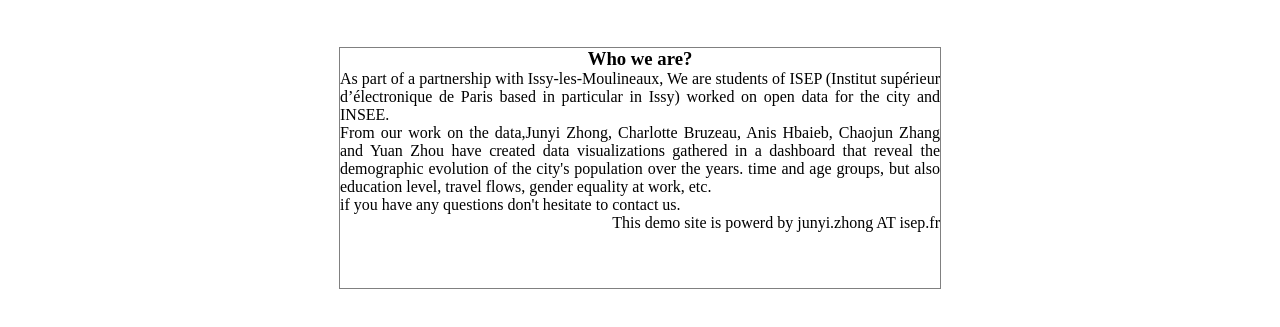
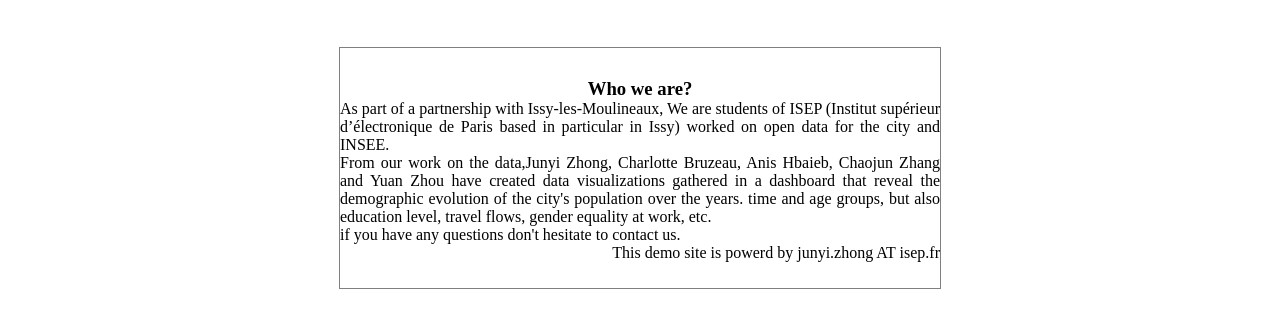
Before and after one commit to Jooeys/jooeys.github.io, a plain HTML site: page dv/about.html in a window 1280 px wide. Shown: the part 103-430 px from the top of the page. Drawn offline with Linux system fonts and the light colour scheme.

Commit message:
Update about.html

```diff
--- a/dv/about.html
+++ b/dv/about.html
@@ -24,7 +24,8 @@
 	</div>
 </div>
 <div class="introduction" style="border: 1px solid grey;text-align: justify;width: 600px;height: 240px;position: center;margin:100px auto;">
-    <h3 style="text-align: center;">Who we are?</h3>
+    <h3 style="text-align: center;margin-top:30px;">Who we are?</h3>
+
     <p>As part of a partnership with Issy-les-Moulineaux, We are students of ISEP (Institut supérieur d’électronique de Paris based in particular in Issy) worked on open data for the city and INSEE.
     </p>
     <p>From our work on the data,Junyi Zhong, Charlotte Bruzeau, Anis Hbaieb, Chaojun Zhang and Yuan Zhou have created data visualizations gathered in a dashboard that reveal the demographic evolution of the city's population over the years.
```
